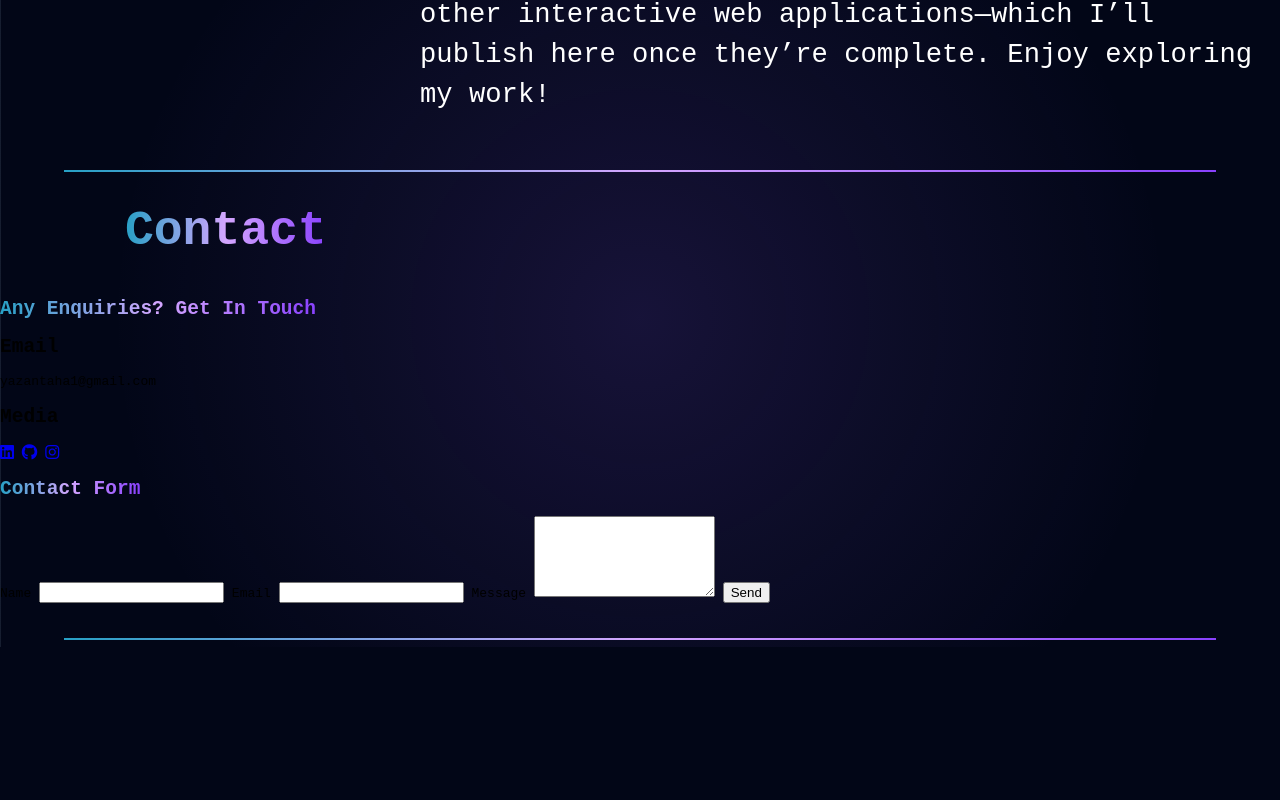
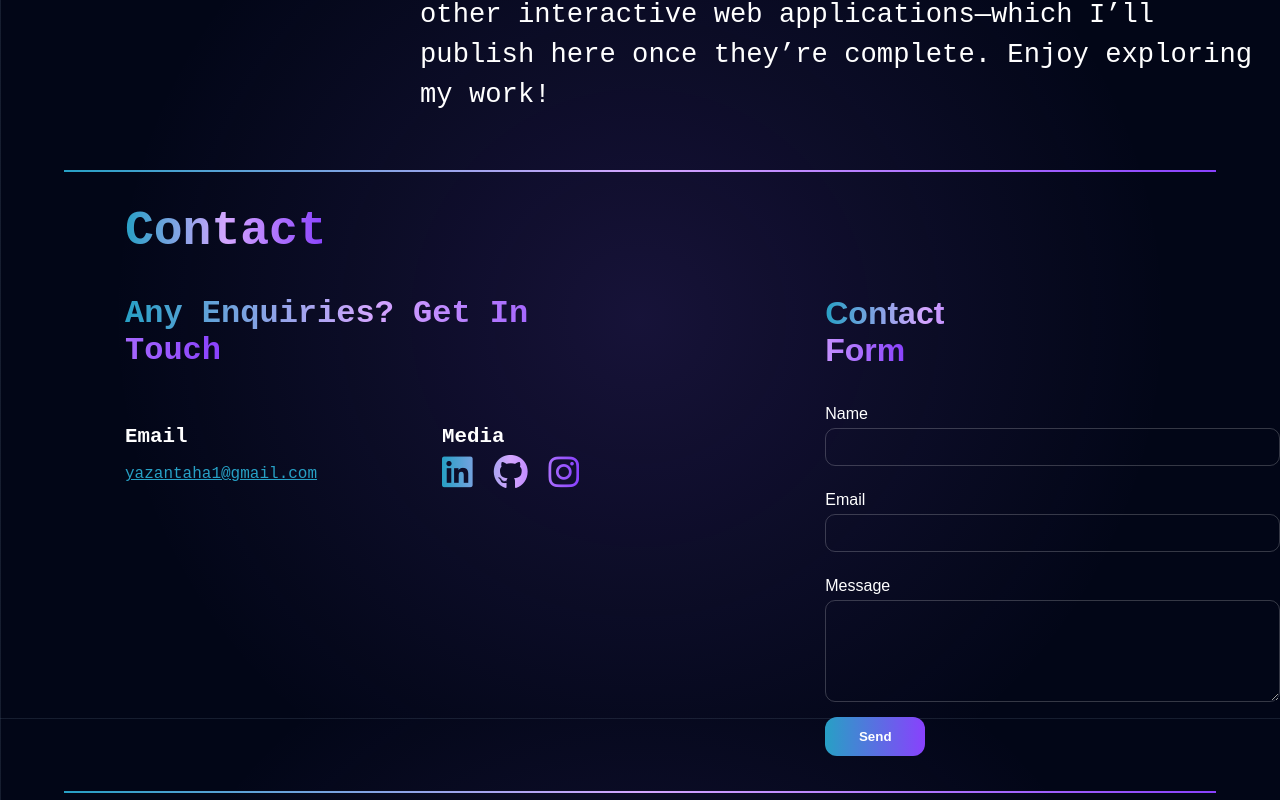
Before and after one commit to YazanT007/Portfolio, a plain HTML site: page index.html in a window 1280 px wide. Shown: the part 1682-2482 px from the top of the page. Before the commit the page ends 2329 px from the top, so only its background shows below. Drawn offline with nearby package versions, Linux system fonts and the light colour scheme.

Commit message:
Styled the contact for and the media icons

```diff
--- a/style.css
+++ b/style.css
@@ -316,6 +316,98 @@ hr {
 
 .contact h1 {
     font-size: 3rem;
-    margin-bottom: 40px;
+    margin-left: 125px;
+    margin-bottom: 10px;
+}
+
+.contact-forms{
+    display: flex;
+    gap: 200px;
+}
+
+.socials h2{
+    font-size: 2rem;
     margin-left: 125px;
 }
+
+.socials2{
+    display: flex;
+}
+
+.socials2 h2{
+    font-size: 1.3rem;
+}
+
+.socials p{
+    margin-left: 125px;
+}
+
+.contacts{
+    margin-top: 30px;
+    color: white;
+
+}
+
+#myemail{
+    color: #27a0c5;
+    text-decoration: underline;
+    font-size: 16px;
+}
+
+.media-icons{
+    font-size: 35px;
+    background: linear-gradient(90deg, #27a0c5, #d4a6ff, #8941fd);
+    background-clip: text;
+    -webkit-text-fill-color: transparent;
+    cursor: pointer;
+    margin-top: -10px;
+}
+
+.message-form h2{
+    font-size: 2rem;
+    margin-right: 260px;
+
+}
+
+.message-form {
+  max-width: 470px;
+  margin: auto;
+  color: white;
+  font-family: Arial, sans-serif;
+}
+
+.message-form form {
+  display: flex;
+  flex-direction: column;
+}
+
+.message-form label {
+  margin: 10px 0 5px;
+}
+
+.message-form input,
+.message-form textarea {
+  background: transparent;
+  border: 1px solid rgba(255,255,255,0.2);
+  border-radius: 10px;
+  padding: 10px;
+  color: white;
+  font-size: 14px;
+  margin-bottom: 15px;
+}
+
+.send-btn {
+  background: linear-gradient(90deg, #27a0c5, #8941fd);
+  border: none;
+  border-radius: 12px;
+  padding: 12px;
+  color: white;
+  font-weight: bold;
+  cursor: pointer;
+  transition: transform 0.2s ease, box-shadow 0.2s ease;
+  max-width: 100px;
+}
+
+.send-btn:hover {
+  transform: scale(1.05);
+}
```
